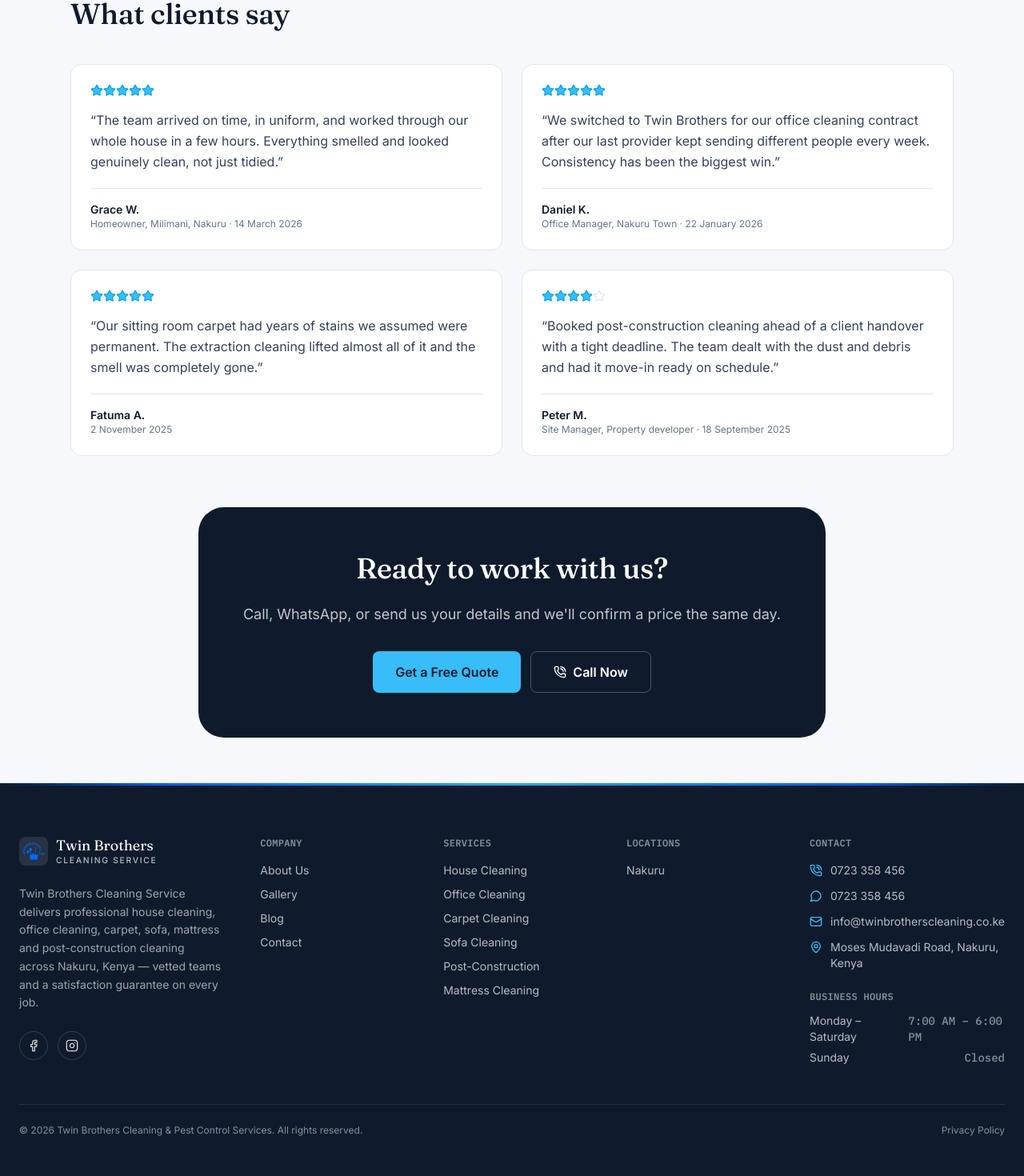
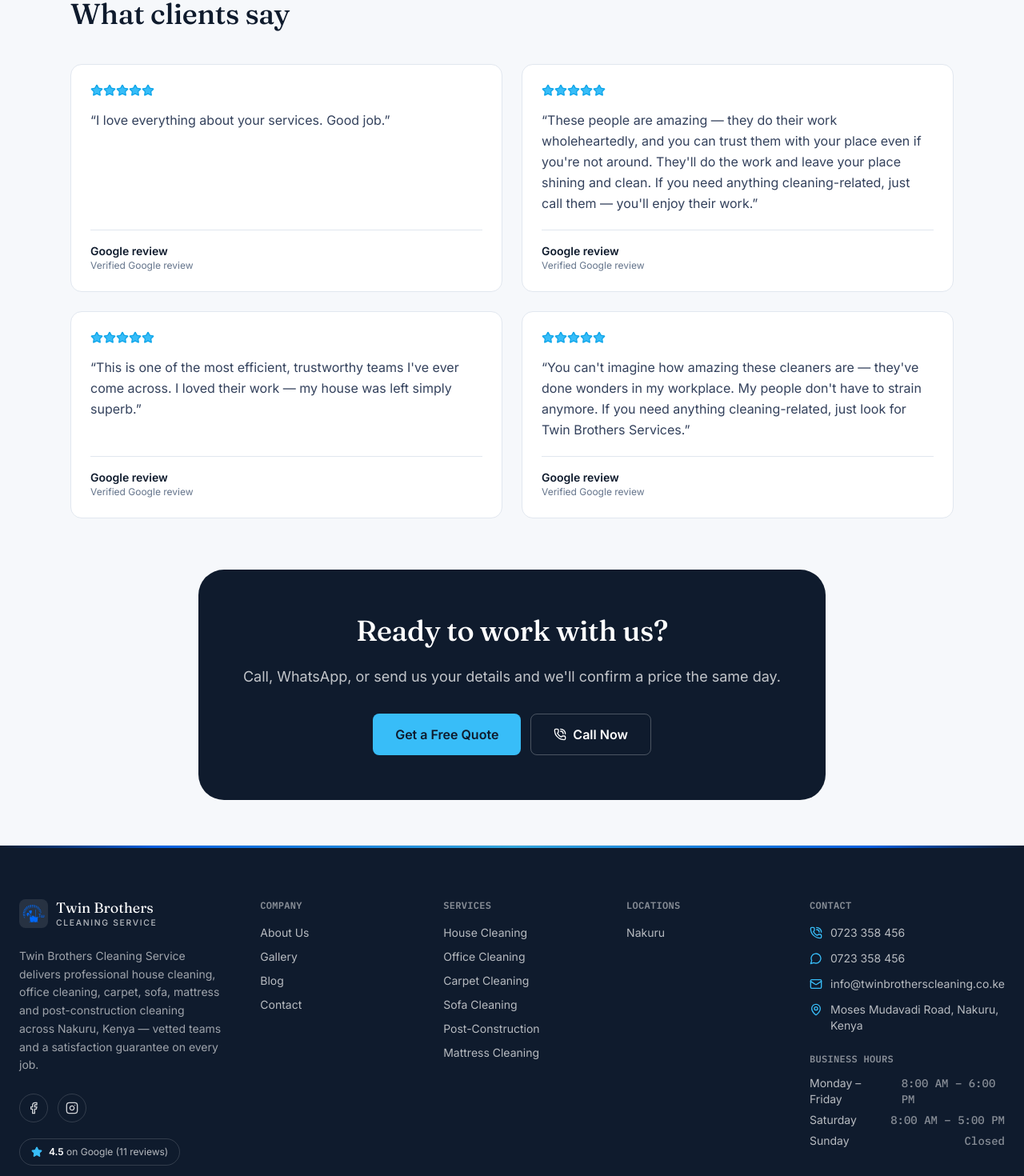
Before and after one commit to mellowmellow23/twin-brothers-cleaning, a Next.js app: page /about in a window 1280 px wide. Shown: the part 2380-3850 px from the top of the page at 80% size. Built offline with nearby package versions, Linux system fonts and the light colour scheme.

Commit message:
Link Google Business Profile: real reviews, ratings, hours, map, and schema

```diff
--- a/components/cards/review-card.tsx
+++ b/components/cards/review-card.tsx
@@ -26,9 +26,11 @@
         <p className="text-xs text-[var(--color-muted)]">
           {[testimonial.authorRole, testimonial.organization].filter(Boolean).join(", ")}
           {testimonial.authorRole || testimonial.organization ? " · " : ""}
-          <time dateTime={testimonial.datePublished}>
-            {formatDate(testimonial.datePublished)}
-          </time>
+          {testimonial.datePublished ? (
+            <time dateTime={testimonial.datePublished}>{formatDate(testimonial.datePublished)}</time>
+          ) : testimonial.source === "google" ? (
+            <span>Verified Google review</span>
+          ) : null}
         </p>
       </figcaption>
     </figure>
--- a/components/navigation/footer.tsx
+++ b/components/navigation/footer.tsx
@@ -1,8 +1,8 @@
 import Link from "next/link";
-import { Facebook, Instagram, MessageCircle, Twitter } from "lucide-react";
+import { Facebook, Instagram, MessageCircle, Star, Twitter } from "lucide-react";
 import { Logo } from "./logo";
 import { footerNav } from "@/lib/data/navigation";
-import { contactChannels, businessHours, siteConfig, socialLinks } from "@/lib/data/site";
+import { contactChannels, businessHours, siteConfig, socialLinks, googleBusinessProfile } from "@/lib/data/site";
 import { Icon } from "@/lib/utils/icons";
 
 const socialIcons: Record<string, React.ComponentType<{ className?: string }>> = {
@@ -30,7 +30,7 @@
                 const SocialIcon = socialIcons[social.label] ?? Facebook;
                 return (
                   <li key={social.label}>
-                    <a
+                      <a
                       href={social.href}
                       target="_blank"
                       rel="noopener noreferrer"
@@ -43,6 +43,19 @@
                 );
               })}
             </ul>
+
+            <a
+              href={googleBusinessProfile.mapsUrl}
+              target="_blank"
+              rel="noopener noreferrer"
+              className="mt-5 inline-flex items-center gap-2 rounded-full border border-white/15 px-3.5 py-2 text-xs text-white/70 hover:border-[var(--color-accent)] hover:text-white"
+            >
+              <Star className="size-3.5 fill-[var(--color-accent)] text-[var(--color-accent)]" aria-hidden="true" />
+              <span>
+                <strong className="font-semibold text-white">{googleBusinessProfile.rating}</strong> on Google (
+                {googleBusinessProfile.ratingCount} reviews)
+              </span>
+            </a>
           </div>
 
           <FooterColumn title="Company" links={footerNav.company} />
@@ -68,7 +81,7 @@
                     }
                     className="mt-0.5 size-4 shrink-0 text-[var(--color-accent)]"
                   />
-                  <a
+                    <a
                     href={channel.href}
                     className="text-white/70 hover:text-white"
                     target={channel.type === "address" ? "_blank" : undefined}
--- a/lib/data/site.ts
+++ b/lib/data/site.ts
@@ -10,6 +10,23 @@
   legalName: "Twin Brothers Cleaning & Pest Control Services",
   locale: "en-KE",
   themeColor: "#006AFF",
+} as const;
+
+/**
+ * Real Google Business Profile, matched via Places lookup on 2026-07-24.
+ * Listing name there is "Twin Brothers Cleaning Services" (plural) — the
+ * site uses "Twin Brothers Cleaning Service" (singular). Minor NAP
+ * inconsistency worth aligning on one or the other with the owner.
+ */
+export const googleBusinessProfile = {
+  placeId: "ChIJ7b9RjCCNKRgRtvZcWEpWrdE",
+  mapsUrl: "https://www.google.com/maps/place/?q=place_id:ChIJ7b9RjCCNKRgRtvZcWEpWrdE",
+  reviewUrl: "https://search.google.com/local/writereview?placeid=ChIJ7b9RjCCNKRgRtvZcWEpWrdE",
+  embedUrl: "https://www.google.com/maps?q=place_id:ChIJ7b9RjCCNKRgRtvZcWEpWrdE&output=embed",
+  rating: 4.5,
+  ratingCount: 11,
+  latitude: -0.289991,
+  longitude: 36.0694234,
 } as const;
 
 export const contactChannels: ContactChannel[] = [
@@ -35,13 +52,15 @@
     type: "address",
     label: "Office",
     value: "Moses Mudavadi Road, Nakuru, Kenya",
-    href: "https://maps.google.com/?q=Moses+Mudavadi+Road+Nakuru+Kenya",
+    href: googleBusinessProfile.mapsUrl,
   },
 ];
 
-// Confirmed via business listing: Mon–Sat 7am–6pm, closed Sunday.
+// Verified against the live Google Business Profile listing on 2026-07-24
+// (previously showed Mon–Sat 7am–6pm here, which no longer matched Google).
 export const businessHours: BusinessHours[] = [
-  { day: "Monday – Saturday", hours: "7:00 AM – 6:00 PM" },
+  { day: "Monday – Friday", hours: "8:00 AM – 6:00 PM" },
+  { day: "Saturday", hours: "8:00 AM – 5:00 PM" },
   { day: "Sunday", hours: "Closed" },
 ];
 
--- a/lib/data/testimonials.ts
+++ b/lib/data/testimonials.ts
@@ -1,53 +1,56 @@
 import type { Testimonial } from "@/types";
 
 /**
- * PLACEHOLDER CONTENT — these are sample testimonials for layout purposes
- * only. Replace with real client reviews (e.g. pulled from Google Business
- * Profile) before launch, and keep `reviewSchema`/`aggregateRatingSchema`
- * pointed at genuine, verifiable reviews only.
+ * Real reviews from the Twin Brothers Cleaning Services Google Business
+ * Profile (pulled 2026-07-24). Reviewer names aren't exposed via the lookup
+ * used here, so these are honestly attributed as "Google review" rather than
+ * given an invented name. Text has been lightly tidied for typos/punctuation
+ * only — meaning is unchanged. Individual star ratings weren't available
+ * from the API; 5 is used for each based on the clearly positive sentiment
+ * of the review text itself. The verified aggregate (4.5 from 11 reviews) is
+ * what's actually used in the site's schema markup — see
+ * lib/schema/organization.ts.
  */
 export const testimonials: Testimonial[] = [
   {
-    id: "sample-review-1",
-    authorName: "Grace W.",
-    authorRole: "Homeowner",
-    organization: "Milimani, Nakuru",
+    id: "google-review-1",
+    authorName: "Google review",
+    quote: "I love everything about your services. Good job.",
+    rating: 5,
+    source: "google",
+  },
+  {
+    id: "google-review-2",
+    authorName: "Google review",
     quote:
-      "The team arrived on time, in uniform, and worked through our whole house in a few hours. Everything smelled and looked genuinely clean, not just tidied.",
+      "These people are amazing — they do their work wholeheartedly, and you can trust them with your place even if you're not around. They'll do the work and leave your place shining and clean. If you need anything cleaning-related, just call them — you'll enjoy their work.",
+    rating: 5,
+    source: "google",
+  },
+  {
+    id: "google-review-3",
+    authorName: "Google review",
+    quote:
+      "This is one of the most efficient, trustworthy teams I've ever come across. I loved their work — my house was left simply superb.",
     rating: 5,
     serviceSlug: "house-cleaning",
-    datePublished: "2026-03-14",
+    source: "google",
   },
   {
-    id: "sample-review-2",
-    authorName: "Daniel K.",
-    authorRole: "Office Manager",
-    organization: "Nakuru Town",
+    id: "google-review-4",
+    authorName: "Google review",
     quote:
-      "We switched to Twin Brothers for our office cleaning contract after our last provider kept sending different people every week. Consistency has been the biggest win.",
+      "You can't imagine how amazing these cleaners are — they've done wonders in my workplace. My people don't have to strain anymore. If you need anything cleaning-related, just look for Twin Brothers Services.",
     rating: 5,
     serviceSlug: "office-cleaning",
-    datePublished: "2026-01-22",
+    source: "google",
   },
   {
-    id: "sample-review-3",
-    authorName: "Fatuma A.",
-    quote:
-      "Our sitting room carpet had years of stains we assumed were permanent. The extraction cleaning lifted almost all of it and the smell was completely gone.",
+    id: "google-review-5",
+    authorName: "Google review",
+    quote: "Excellent job.",
     rating: 5,
-    serviceSlug: "carpet-cleaning",
-    datePublished: "2025-11-02",
-  },
-  {
-    id: "sample-review-4",
-    authorName: "Peter M.",
-    authorRole: "Site Manager",
-    organization: "Property developer",
-    quote:
-      "Booked post-construction cleaning ahead of a client handover with a tight deadline. The team dealt with the dust and debris and had it move-in ready on schedule.",
-    rating: 4,
-    serviceSlug: "post-construction-cleaning",
-    datePublished: "2025-09-18",
+    source: "google",
   },
 ];
 
--- a/lib/schema/organization.ts
+++ b/lib/schema/organization.ts
@@ -1,4 +1,4 @@
-import { siteConfig, contactChannels, businessHours } from "@/lib/data/site";
+import { siteConfig, contactChannels, businessHours, googleBusinessProfile } from "@/lib/data/site";
 
 const phone = contactChannels.find((c) => c.type === "phone")?.value;
 const address = contactChannels.find((c) => c.type === "address")?.value;
@@ -11,11 +11,12 @@
     name: siteConfig.legalName,
     alternateName: siteConfig.name,
     url: siteConfig.url,
-    logo: `${siteConfig.url}/logo.png`,
+    logo: `${siteConfig.url}/images/brand/logo-wordmark.png`,
     telephone: phone,
     sameAs: [
       "https://facebook.com/twinbrotherscleaning",
       "https://instagram.com/twinbrotherscleaning",
+      googleBusinessProfile.mapsUrl,
     ],
   };
 }
@@ -56,14 +57,22 @@
     },
     geo: {
       "@type": "GeoCoordinates",
-      latitude: -0.3031,
-      longitude: 36.08,
+      latitude: googleBusinessProfile.latitude,
+      longitude: googleBusinessProfile.longitude,
     },
     areaServed: {
       "@type": "City",
       name: "Nakuru",
     },
     openingHoursSpecification: openingHours,
+    aggregateRating: {
+      "@type": "AggregateRating",
+      ratingValue: googleBusinessProfile.rating,
+      reviewCount: googleBusinessProfile.ratingCount,
+      bestRating: 5,
+      worstRating: 1,
+    },
+    sameAs: [googleBusinessProfile.mapsUrl],
     parentOrganization: { "@id": `${siteConfig.url}/#organization` },
   };
 }
--- a/types/index.ts
+++ b/types/index.ts
@@ -77,7 +77,8 @@
   quote: string;
   rating: 1 | 2 | 3 | 4 | 5;
   serviceSlug?: string;
-  datePublished: string;
+  datePublished?: string;
+  source?: "google" | "direct";
 }
 
 export interface Metric {
```
Also changed, not shown: app/contact/page.tsx (+30 -7 lines).
